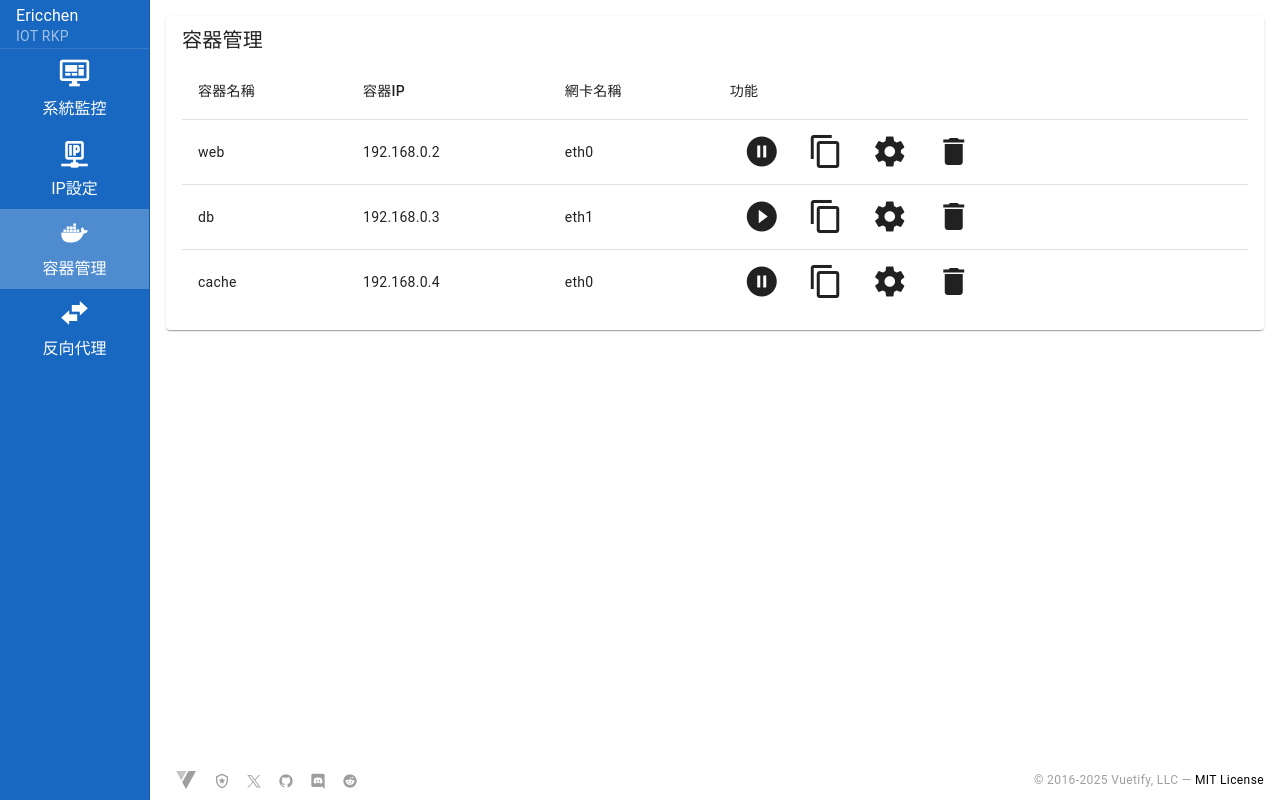
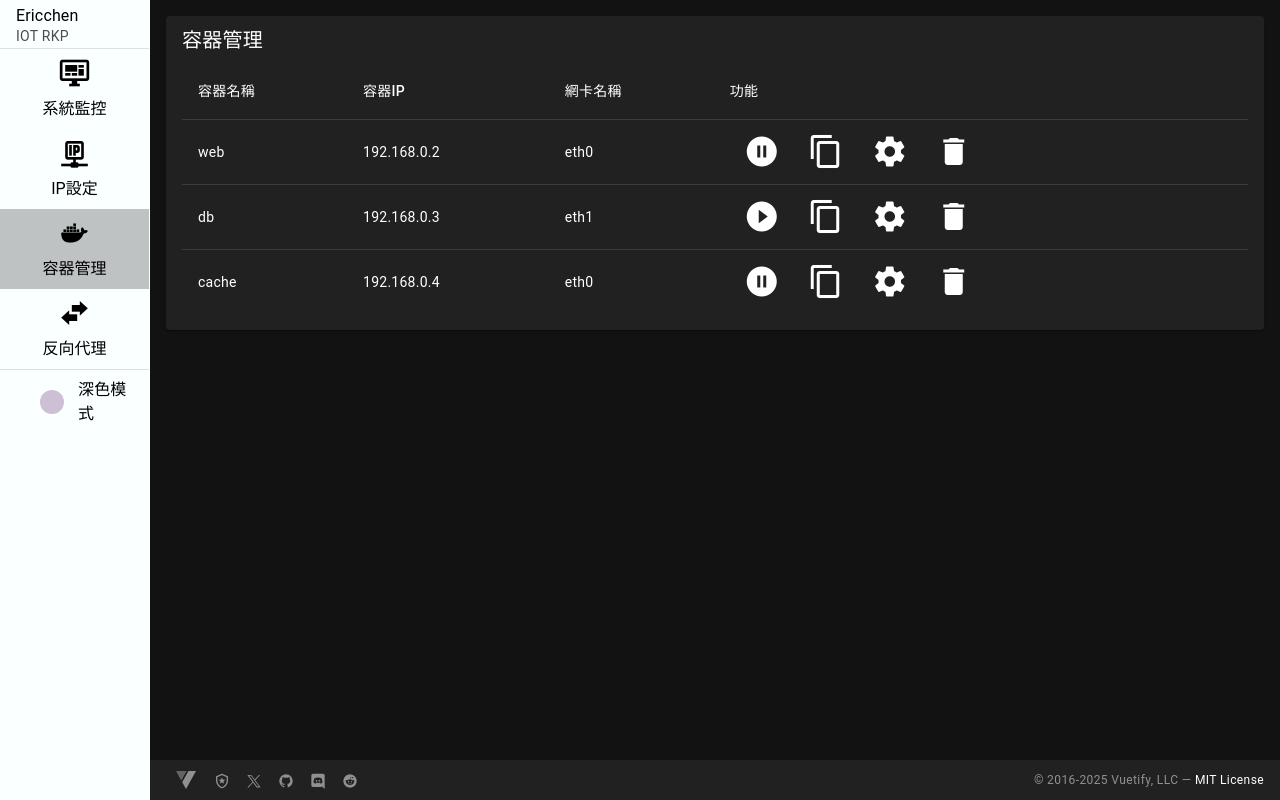
Before and after one commit to Jyunnn/iot_rkpweb, a Vue app: page /ContainerManagement in a window 1280 px wide. Built offline with nearby package versions, Linux system fonts and the light colour scheme; a small style sheet from the web is missing.

Commit message:
feat: add theme toggle

```diff
--- a/src/components/Navigation.vue
+++ b/src/components/Navigation.vue
@@ -18,6 +18,15 @@
         <p> {{ link.title }}</p>
       </div>
     </v-list-item>
+    <v-divider />
+    <v-list-item>
+      <v-switch
+        v-model="isDark"
+        color="primary"
+        inset
+        label="深色模式"
+      />
+    </v-list-item>
   </v-navigation-drawer>
 
   <v-btn
@@ -31,8 +40,25 @@
 </template>
 
 <script setup>
-  import { ref, shallowRef } from 'vue'
+  import { computed, onMounted, ref, shallowRef } from 'vue'
+  import { useTheme } from 'vuetify'
+
   const open = shallowRef(true)
+  const theme = useTheme()
+
+  const isDark = computed({
+    get: () => theme.global.current.value.dark,
+    set: val => {
+      const newTheme = val ? 'dark' : 'light'
+      theme.global.name.value = newTheme
+      document.documentElement.classList.toggle('light', newTheme === 'light')
+    },
+  })
+
+  onMounted(() => {
+    document.documentElement.classList.toggle('light', !isDark.value)
+  })
+
   const linklist = ref([
     {
       icon: 'mdi-monitor-dashboard',
--- a/src/plugins/vuetify.js
+++ b/src/plugins/vuetify.js
@@ -16,8 +16,9 @@ import 'vuetify/styles'
 // https://vuetifyjs.com/en/introduction/why-vuetify/#feature-guides
 export default createVuetify({
   theme: {
-    defaultTheme: 'system',
-    myTheme: {
+    defaultTheme: 'dark',
+    themes: {
+      dark: {
         dark: true,
         colors: {
           primary: 'var(--color-primary)',
@@ -26,6 +27,18 @@ export default createVuetify({
           warning: 'var(--color-warning)',
           error: 'var(--color-error)',
           textmain: 'var(--color-text-main)',
+        },
+      },
+      light: {
+        dark: false,
+        colors: {
+          primary: 'var(--color-primary)',
+          secondary: 'var(--color-secondary)',
+          success: 'var(--color-success)',
+          warning: 'var(--color-warning)',
+          error: 'var(--color-error)',
+          textmain: 'var(--color-text-main)',
+        },
       },
     },
   },
--- a/src/styles/variables.css
+++ b/src/styles/variables.css
@@ -29,3 +29,27 @@
   --color-card-glass: rgba(35,41,66,0.85);
   --box-shadow-card: 0 2px 12px rgba(68,108,252,0.05);
 }
+
+:root.light {
+  --color-primary: #446cfc;
+  --color-secondary: #30c7d5;
+
+  --color-bg-main: #f5f7ff;
+  --color-bg-card: #ffffff;
+  --color-bg-nav: #446cfc;
+
+  --color-text-main: #1e1e1e;
+  --color-text-secondary: #333333;
+
+  --color-border: #e0e0e0;
+
+  --color-success: #1fcb81;
+  --color-warning: #ffc542;
+  --color-error: #f24848;
+
+  --color-download: #1fd47c;
+  --color-upload: #f5b941;
+
+  --color-card-glass: rgba(255,255,255,0.85);
+  --box-shadow-card: 0 2px 12px rgba(0,0,0,0.05);
+}
```
Lines whose indentation alone changed are shown as unchanged.
